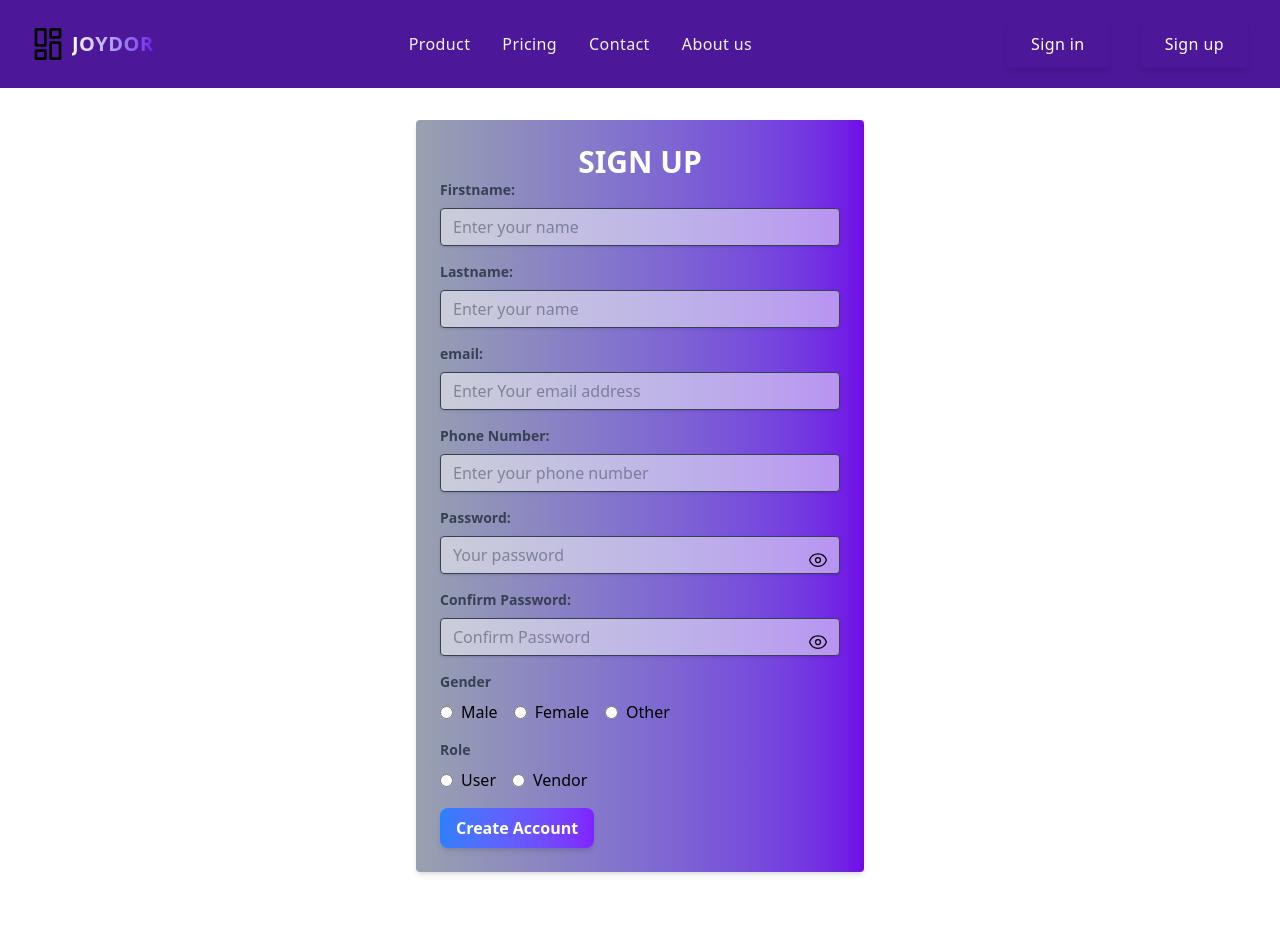
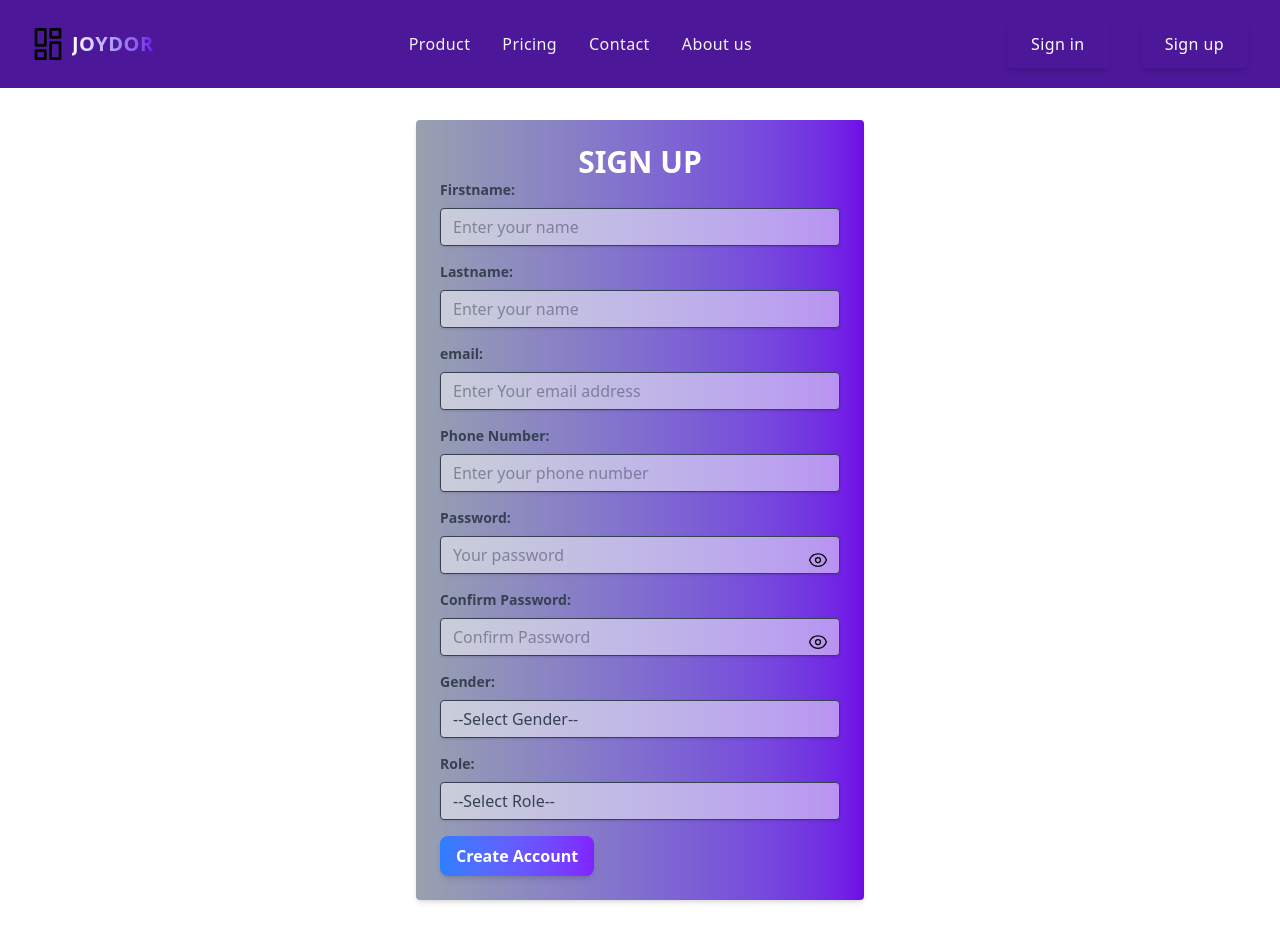
Before and after one commit to jesh-dev/joydor_react, a React (Vite) app: page /register in a window 1280 px wide. Shown: the top 934 px of the page. Built offline with nearby package versions, Linux system fonts and the light colour scheme.

Commit message:
sorting login page to respond to api

```diff
--- a/src/Pages/Login.jsx
+++ b/src/Pages/Login.jsx
@@ -3,6 +3,7 @@ import { Nav } from "../Components/Navbar";
 import { Footer } from "../Components/Footer";
 import { EyeSlashIcon } from "@heroicons/react/24/solid";
 import { EyeIcon } from "@heroicons/react/24/solid";
+import axios from "axios"
 
 const Login = () => {
   const [formData, setFormData] = useState({
@@ -15,7 +16,6 @@ const Login = () => {
   //function to capture user entry
   const handleChange = (e) => {
     setFormData({ ...formData, [e.target.name]: e.target.value });
-  };
 
   const validateForm = () => {
     const newErrors = {};
@@ -26,18 +26,36 @@ const Login = () => {
 
     if (!formData.password.trim()) {
       newErrors.password = "password is required";
+    }else if (formData.password.trim()) {
+
     }
 
     setErrors(newErrors);
     return Object.keys(newErrors).length === 0;
   };
+}
 
   const handleSubmit = async (e) => {
     e.preventDefault();
     if (!validateForm()) {
       return;
     }
-  };
+
+    try {
+      const response = await axios.post("http://localhost:8000/api/login", {
+        email: formData.email.trim(),
+        password: formData.password.trim(),
+      });
+      if (response.status === 201) {
+        alert(response.data.message);
+      }
+    } catch (error) {
+      console.log(error);
+      alert(error.response.data.message);
+      setErrors(error.response.data.errors);
+    }
+  }
+  // };
   return (
     <>
       <Nav />
@@ -67,10 +85,15 @@ const Login = () => {
               placeholder="Your email"
               value={formData.email}
               onChange={handleChange}
-              className="shadow appearance-none border rounded
-              w-full py-2 px-3 text-gray-700 leading-tight bg-white/50
-              focus:bg-white focus:outline-blue-700 focus:shadow-outline"
+              className={`shadow appearance-none border rounded
+                w-full py-2 px-3 text-gray-700 leading-tight bg-white/50
+                focus:bg-white focus:outline-blue-700 focus:shadow-outline${
+                  errors.email && "border-red-500 focus:outline-red-500"
+                }`}
             />
+             {errors.email && (
+              <p className="mt-2 text-sm text-red-500">{errors.email}</p>
+            )}
           </div>
           <div className="mb-4">
             <label
@@ -88,10 +111,15 @@ const Login = () => {
                 placeholder="Your password"
                 value={formData.password}
                 onChange={handleChange}
-                className="shadow appearance-none border rounded
-          w-full py-2 px-3 text-gray-700 leading-tight bg-white/50
-               focus:bg-white focus:outline-blue-700 focus:shadow-outline"
+                className={`shadow appearance-none border rounded
+                  w-full py-2 px-3 text-gray-700 leading-tight bg-white/50
+                  focus:bg-white focus:outline-blue-700 focus:shadow-outline${
+                    errors.email && "border-red-500 focus:outline-red-500"
+                  }`}
               />
+              {errors.email && (
+              <p className="mt-2 text-sm text-red-500">{errors.email}</p>
+            )}
               <button
                 type="button"
                 onClick={() => setShowPassword(!showPassword)}
--- a/src/Pages/Register.jsx
+++ b/src/Pages/Register.jsx
@@ -13,8 +13,9 @@ function MyForm() {
     phone_number: "",
     password: "",
     confirmPassword: "",
-    gender: "",
-    role: "",
+    // gender: "",
+    // role: "",
+
   });
   const [errors, setErrors] = useState({});
   const [showPassword, setShowPassword] = useState(false);
@@ -76,15 +77,17 @@ function MyForm() {
         lastname: formData.lastname.trim(),
         email: formData.email.trim(),
         phone_number: formData.phone_number.trim(),
-        password: formData.password,
-      })
+        password: formData.password.trim(),
+        role: formData.role,
+        gender: formData.gender,
+      });
       if (response.status === 201) {
         alert(response.data.message);
       }
     } catch (error) {
+      console.log(error);
       alert(error.response.data.message);
       setErrors(error.response.data.errors);
-      console.log(error);
     }
   };
   return (
@@ -225,7 +228,7 @@ function MyForm() {
               <button
                 type="button"
                 onClick={() => setShowPassword(!showPassword)}
-                className="absolute hover:text-white right-3 top-3.5
+                className="absolute hover:text-blue-600 right-3 top-3.5
               cursor-pointer"
               >
                 {" "}
@@ -263,8 +266,8 @@ function MyForm() {
               <button
                 type="button"
                 onClick={() => setShowConfirmPassword(!showConfirmPassword)}
-                className="absolute right-3 top-3.5 text-black
-                 hover:text-white transition-colors cursor-pointer"
+                className="absolute right-3 top-3.5 tex-black
+                 hover:text-violet-900  transition-colors cursor-pointer"
               >
                 {showConfirmPassword ? (
                   <EyeSlashIcon className="h-5 w-5" />
@@ -283,17 +286,44 @@ function MyForm() {
           {/* gender */}
           <div className="mb-4">
             <label
+              htmlFor="gender"
+              className="block text-gray-700 text-sm font-bold mb-2"
+            >
+              Gender:
+            </label>
+              <select
+          name="gender"
+          id="gender"
+          value={formData.gender}
+          onChange={handleChange}
+          className="shadow appearance-none border rounded
+            w-full py-2 px-3 text-gray-700 leading-tight bg-white/50
+            focus:bg-white focus:outline-blue-700 focus:shadow-outline"
+          >
+            <option value="">--Select Gender--</option>
+            <option value="male">Male</option>
+            <option value="female">Female</option>
+            <option value="other">Other</option>
+          </select>
+          </div>
+
+
+
+          {/*<div className="mb-4">
+            <label
               className="block text-gray-700 text-sm font-bold mb-2"
               htmlFor="gender"
+              onChange={handleChange}
+
             >
               Gender
-            </label>
+             </label>
             <div className="flex items-center">
               <input
                 type="radio"
                 id="male"
                 name="gender"
-                value="male"
+                value={formData.gender}
                 className="mr-2"
               />
               <label htmlFor="male" className="mr-4">
@@ -304,7 +334,7 @@ function MyForm() {
                 type="radio"
                 id="female"
                 name="gender"
-                value="female"
+                value={formData.gender}
                 className="mr-2"
               />
               <label htmlFor="female">Female</label>
@@ -312,16 +342,44 @@ function MyForm() {
                 type="radio"
                 id="other"
                 name="gender"
-                value="other"
+                value={formData.gender}
                 className="ml-4 mr-2"
               />
-              <label htmlFor="female">Other</label>
+              <label htmlFor="other">Other</label>
             </div>
+          </div> */}
+
+          {/* Role */}
+
+          <div className="mb-4">
+            <label
+              htmlFor="role"
+              className="block text-gray-700 text-sm font-bold mb-2"
+            >
+              Role:
+            </label>
+            <select
+          name="role"
+          id="role"
+          value={formData.role}
+          onChange={handleChange}
+          className="shadow appearance-none border rounded
+            w-full py-2 px-3 text-gray-700 leading-tight bg-white/50
+             focus:bg-white focus:outline-blue-700 focus:shadow-outline"
+             >
+            <option value="">--Select Role--</option>
+            <option value="user">User</option>
+            <option value="vendor">Vendor</option>
+          </select>
           </div>
 
-          {/* Role */}
-          <div className="mb-4">
+
+
+
+          {/* <div className="mb-4">
             <label
+              onChange={handleChange}
+                value={formData.role}
               className="block text-gray-700 text-sm font-bold mb-2"
               htmlFor="gender"
             >
@@ -332,7 +390,7 @@ function MyForm() {
                 type="radio"
                 id="User"
                 name="role"
-                value="role"
+                value="user"
                 className="mr-2"
               />
               <label htmlFor="user" className="mr-4">
@@ -348,7 +406,7 @@ function MyForm() {
               />
               <label htmlFor="vendor">Vendor</label>
             </div>
-          </div>
+          </div> */}
 
           <button
             className="bg-gradient-to-r from-blue-500
```
